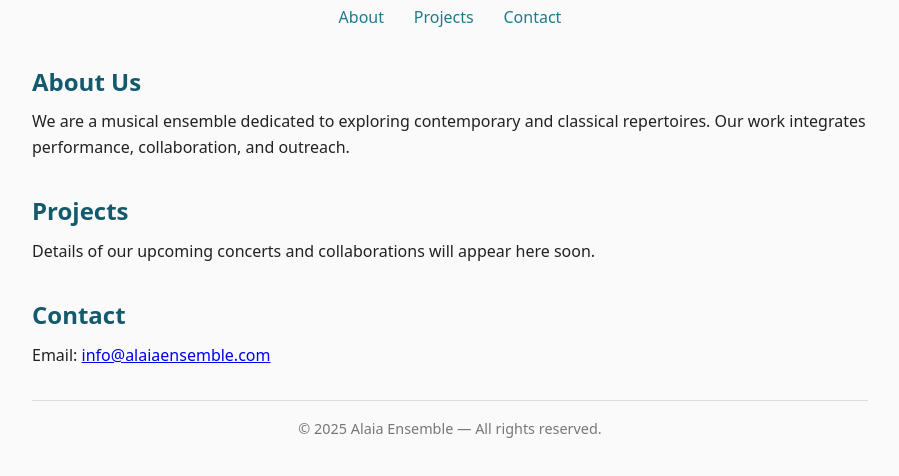
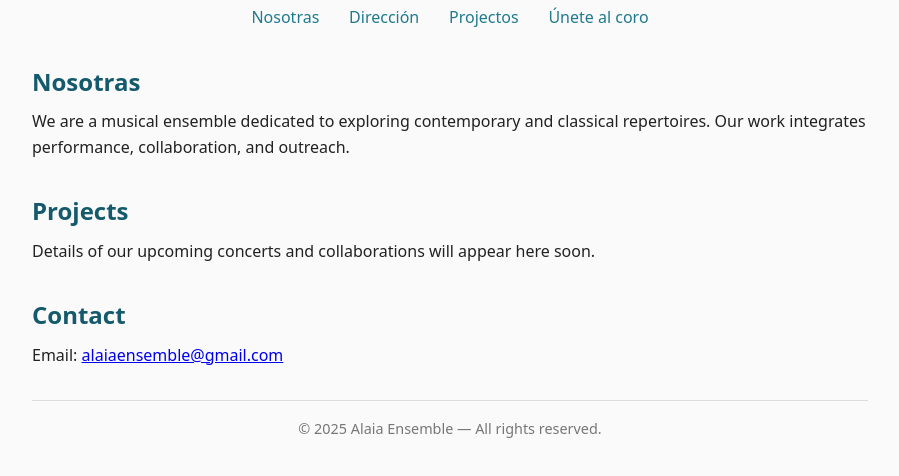
Before and after one commit to alaiaensemble/alaiaensemble.github.io, a plain HTML site: page index.html in a window 1280 px wide. Shown: the part 86-562 px from the top of the page, without its empty margins (190-1089 px from the left). Drawn offline with Linux system fonts and the light colour scheme.

Commit message:
structure

```diff
--- a/index.html
+++ b/index.html
@@ -10,29 +10,30 @@
   <header>
     <h1>Alaia Ensemble</h1>
     <nav>
-      <a href="#about">About</a>
-      <a href="#projects">Projects</a>
-      <a href="#contact">Contact</a>
+      <a href="#nosotras">Nosotras</a>
+      <a href="#director">Dirección</a>
+      <a href="#projectos">Projectos</a>
+      <a href="#unete">Únete al coro</a>
     </nav>
   </header>
 
   <main>
-    <section id="about">
-      <h2>About Us</h2>
+    <section id="nosotras">
+      <h2>Nosotras</h2>
       <p>
         We are a musical ensemble dedicated to exploring contemporary and classical repertoires.
         Our work integrates performance, collaboration, and outreach.
       </p>
     </section>
 
-    <section id="projects">
+    <section id="projectos">
       <h2>Projects</h2>
       <p>Details of our upcoming concerts and collaborations will appear here soon.</p>
     </section>
 
-    <section id="contact">
+    <section id="unete">
       <h2>Contact</h2>
-      <p>Email: <a href="mailto:info@alaiaensemble.com">info@alaiaensemble.com</a></p>
+      <p>Email: <a href="mailto:alaiaensemble@gmail.com">alaiaensemble@gmail.com</a></p>
     </section>
   </main>
 
```
Also changed, not shown: nosotras.html (added, +24 -0 lines), assets/js/events.js (added), director.html (added), projectos.html (added), unete.html (added).
